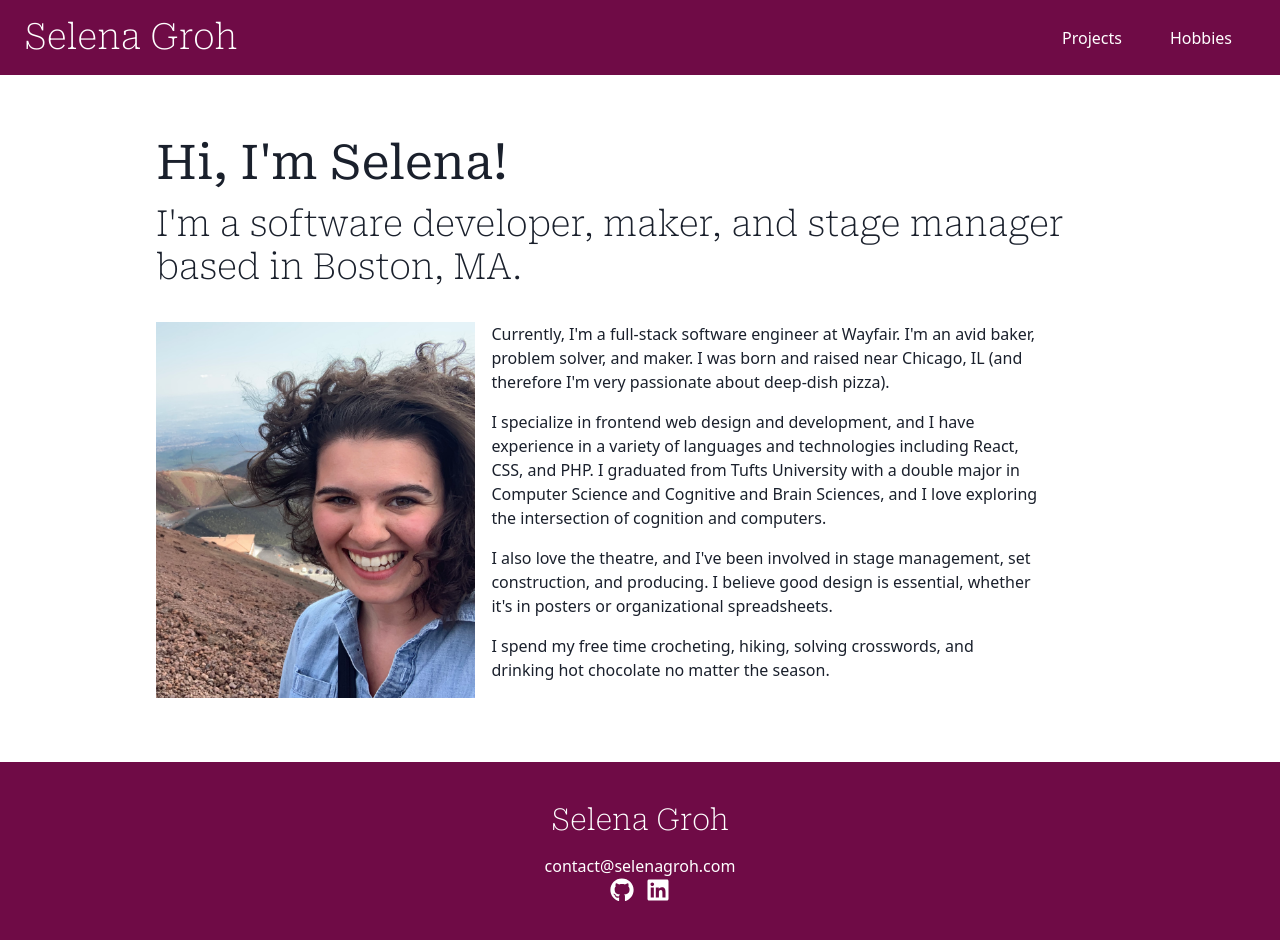
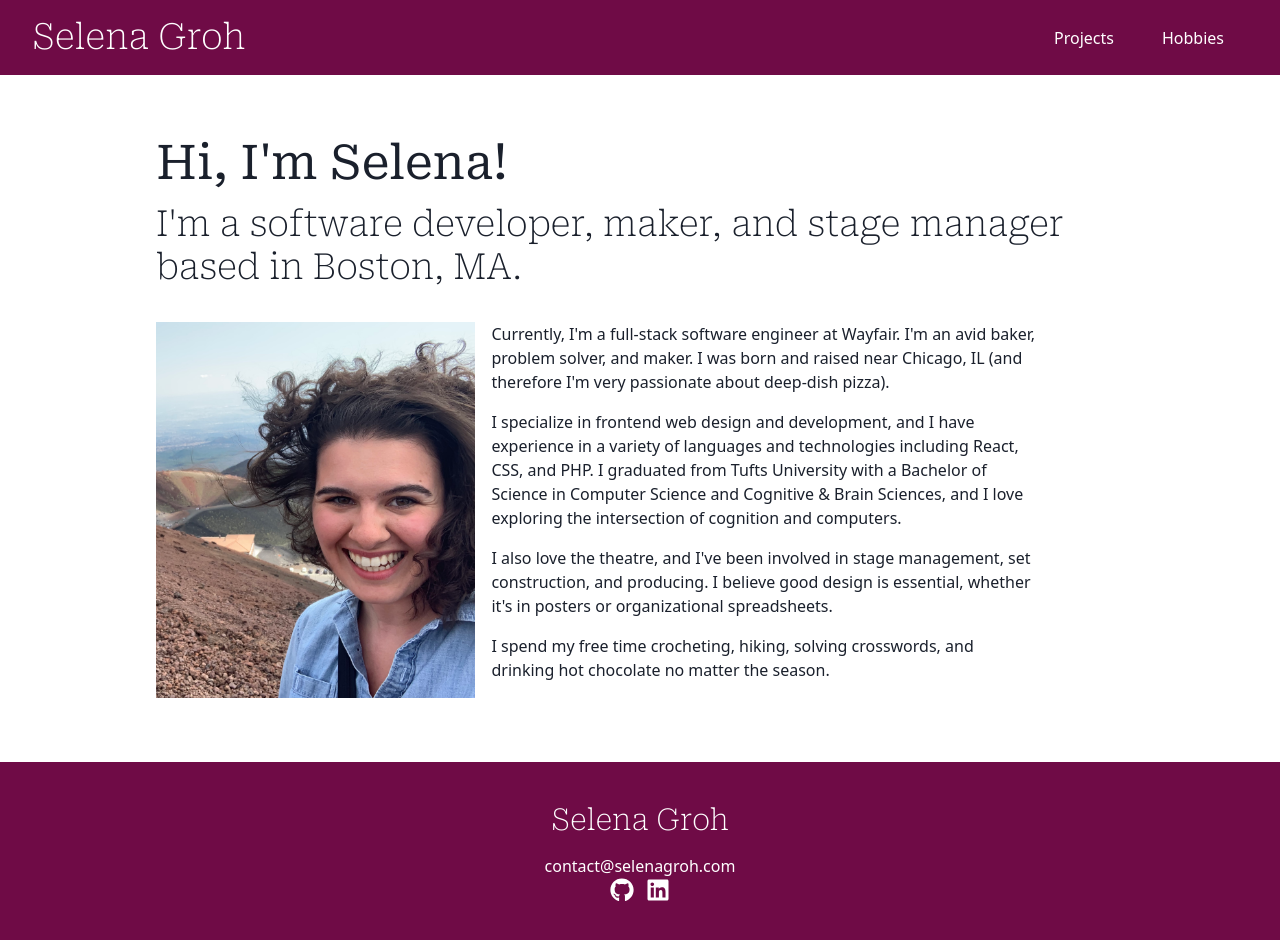
Before and after one commit to selena-groh/selena-groh-next, a Next.js app: page / in a window 1280 px wide. Shown: the top 940 px of the page. Built offline with nearby package versions, Linux system fonts and the light colour scheme.

Commit message:
adjust spacing

```diff
--- a/components/HoverMenu.js
+++ b/components/HoverMenu.js
@@ -5,10 +5,11 @@ const HoverMenu = ({ menuTrigger, menuItems }) => {
     <Box position="relative" role="group">
       {menuTrigger}
       <Box
+        visibility="hidden"
         opacity={0}
         transition="opacity 200ms"
-        _groupHover={{ opacity: 1 }}
-        _groupFocusWithin={{ opacity: 1 }}
+        _groupHover={{ opacity: 1, visibility: "visible" }}
+        _groupFocusWithin={{ opacity: 1, visibility: "visible" }}
         position="absolute"
         right="0"
         minWidth="300px"
--- a/components/layout/Header.js
+++ b/components/layout/Header.js
@@ -19,7 +19,7 @@ const Header = () => {
         alignItems="stretch"
         gap="2"
         bg="primary"
-        px={6}
+        px={{ base: 4, lg: 8 }}
       >
         <Heading mb={0} py={4}>
           <NextLink href="/" passHref>
@@ -33,7 +33,7 @@ const Header = () => {
           <HoverMenu
             menuTrigger={<HeaderLink href="/projects">Projects</HeaderLink>}
             menuItems={subMenuLinks.map((subMenuLink) => (
-              <HeaderSubMenuLink href={subMenuLink.href}>
+              <HeaderSubMenuLink href={subMenuLink.href} key={subMenuLink.name}>
                 {subMenuLink.name}
               </HeaderSubMenuLink>
             ))}
--- a/components/layout/HeaderLink.js
+++ b/components/layout/HeaderLink.js
@@ -2,7 +2,7 @@ import NextLink from "next/link";
 import { Box, Link } from "@chakra-ui/react";
 
 const HeaderLink = ({ href, children }) => (
-  <Box display="flex" alignItems="center" height="100%" px={6}>
+  <Box display="flex" alignItems="center" height="100%" px={{ base: 2, sm: 6 }}>
     <NextLink href={href} passHref>
       <Link variant="inverse">{children}</Link>
     </NextLink>
--- a/pages/index.js
+++ b/pages/index.js
@@ -43,8 +43,9 @@ const Home = () => {
               I specialize in frontend web design and development, and I have
               experience in a variety of languages and technologies including
               React, CSS, and PHP. I graduated from Tufts University with a
-              double major in Computer Science and Cognitive and Brain Sciences,
-              and I love exploring the intersection of cognition and computers.
+              Bachelor of Science in Computer Science and Cognitive & Brain
+              Sciences, and I love exploring the intersection of cognition and
+              computers.
             </Text>
             <Text>
               I also love the theatre, and I've been involved in stage
--- a/pages/projects/index.js
+++ b/pages/projects/index.js
@@ -60,11 +60,11 @@ const Projects = ({ projects, toolFilters }) => {
       <Heading as="h1" mb={4}>
         Projects
       </Heading>
-      <HStack wrap="wrap" spacing={1} mb={4}>
       {filters.map((filter) => (
         <Tag
           key={filter.name}
           my={1}
+          mx={0.5}
           borderRadius="full"
           variant={filter.isActive ? "solid" : "outline"}
           cursor="pointer"
@@ -82,8 +82,7 @@ const Projects = ({ projects, toolFilters }) => {
           {filter.name}
         </Tag>
       ))}
-      </HStack>
-      <SimpleGrid columns={{ sm: 1, md: 2 }} spacing={4}>
+      <SimpleGrid columns={{ sm: 1, md: 2 }} spacing={4} mt={4}>
         {filteredProjects.map((project) => (
           <ProjectCard key={project.fields.name} project={project} />
         ))}
```
Lines whose indentation alone changed are shown as unchanged.
